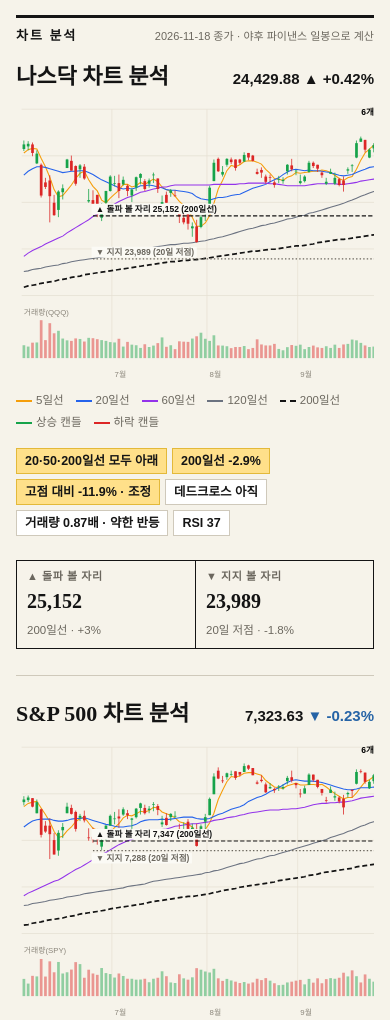
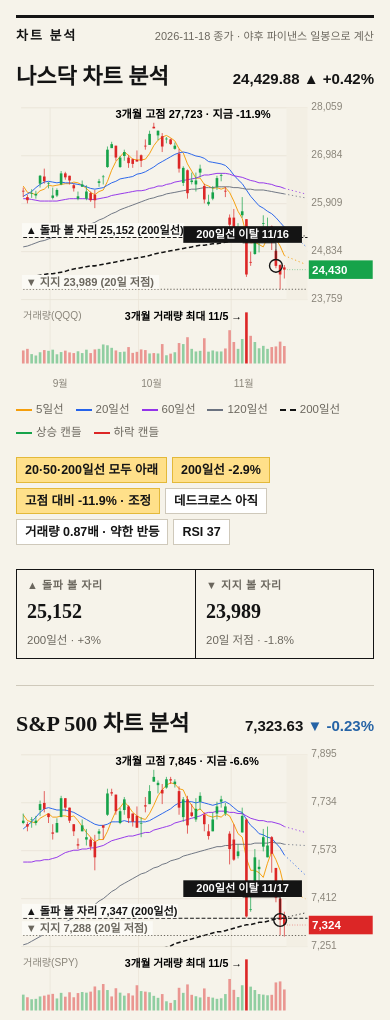
Before and after one commit to yoonjintar2-ctrl/usstock-news, a plain HTML site: page index.html in a window 390 px wide. Shown: the part 2324-3344 px from the top of the page. Drawn offline with Linux system fonts and the light colour scheme; a web font is replaced by a local one.

Commit message:
차트 분석: 최근 3개월만 표시, 모바일은 화면 폭에 맞춰 캔들·글자 확대
Co-Authored-By: Claude Opus 5.5 <noreply@anthropic.com>
Claude-Session: https://claude.ai/code/session_01Gqb9bjrgkbiLcJzUCqRNHw

```diff
--- a/index.html
+++ b/index.html
@@ -76,7 +76,7 @@ td:first-child,th:first-child{text-align:left}
 .chart{display:grid;gap:10px 22px;grid-template-columns:minmax(0,1fr);padding-bottom:22px;border-bottom:1px solid var(--line)}
 .chart:last-child{border-bottom:0}
 @media(min-width:900px){.chart{grid-template-columns:minmax(0,1fr) 300px}}
-.cscroll{overflow-x:auto;-webkit-overflow-scrolling:touch}@media(max-width:700px){.cscroll svg{min-width:640px}}
+.cscroll{overflow-x:auto;-webkit-overflow-scrolling:touch}@media(max-width:700px){.cscroll svg{width:100%;height:auto}}
 .chart .side h4{font-family:'Noto Serif KR',serif;font-size:22px;margin:0 0 2px;display:block}
 .chart .side .px{font-size:15px;margin-bottom:6px}
 .chart h4{display:flex;justify-content:space-between;align-items:baseline;gap:6px}
@@ -287,44 +287,53 @@ const MAC={5:'#f59e0b',20:'#2563eb',60:'#9333ea',120:'#6b7280',200:'#141414'};
 
 /* 캔들 차트 */
 function candleSVG(c){
- const K=c.candle,n=K.n,M=K.mas.length,per=4+M,b=unb64(K.b),vb=unb64(K.vb);
+ let K=c.candle,n=K.n;const M=K.mas.length,per=4+M,b=unb64(K.b);let vb=Array.from(unb64(K.vb));
  const q=x=>x===255?null:K.mn+x/254*(K.mx-K.mn);
  const O=[],Hh=[],Lw=[],Cc=[],MA=K.mas.map(()=>[]);
  for(let i=0;i<n;i++){const o=i*per;O.push(q(b[o]));Hh.push(q(b[o+1]));Lw.push(q(b[o+2]));Cc.push(q(b[o+3]));K.mas.forEach((m,j)=>MA[j].push(q(b[o+4+j])))}
  Cc[n-1]=c.close.v; // 마지막 종가는 정확한 값
- const PADN=14,W=900,H=400,PT=20,PH=262,VT=300,VH=70,L=8,R=78;
- let lo=K.mn,hi=K.mx;const pad=(hi-lo)*.05;lo-=pad;hi+=pad*1.4;
+ // 최근 3개월(약 63거래일)만 표시 — 모바일에서 캔들이 너무 작아 보여서(11/19). 이평선 값은 전체 기간으로 계산된 것 그대로 사용
+ const VIEW=63,s0=Math.max(0,n-VIEW);if(s0>0){[O,Hh,Lw,Cc].forEach(a=>a.splice(0,s0));MA.forEach(a=>a.splice(0,s0));K=Object.assign({},K,{dates:K.dates.slice(s0)});vb=vb.slice(s0);n=n-s0}
+ // 모바일: 화면 폭에 다 들어오게 좁은 캔버스 + 글자 키움(가로 스크롤 없이 3개월 전체가 보이게)
+ const MOB=window.matchMedia&&matchMedia('(max-width:700px)').matches,FS=MOB?1.45:1;
+ const PADN=MOB?5:8,W=MOB?560:900,H=MOB?460:400,PT=20,PH=MOB?300:262,VT=MOB?340:300,VH=MOB?80:70,L=8,R=MOB?104:78;
+ const rng=[...Hh,...Lw].filter(v=>v!=null);K.mas.forEach((m,j)=>{if(m<=60)MA[j].forEach(v=>{if(v!=null)rng.push(v)})});
+ let lo=Math.min(...rng),hi=Math.max(...rng);const pad=(hi-lo)*.06;lo-=pad;hi+=pad*1.5;
  const x=i=>L+(W-L-R)*(i+.5)/(n+PADN),y=v=>PT+PH*(1-(v-lo)/(hi-lo)),cw=(W-L-R)/(n+PADN)*.62;
  const f=v=>c.unit==='달러'?v.toFixed(2):Math.round(v).toLocaleString('ko-KR');
  const md=d=>`${+d.slice(5,7)}/${+d.slice(8,10)}`;
  const lastY=y(Cc[n-1]);
- let g=`<svg viewBox="0 0 ${W} ${H}" role="img" aria-label="${esc(c.name)} 일봉 캔들 차트" font-family="Pretendard,sans-serif">`;
- for(let k=0;k<=4;k++){const v=lo+(hi-lo)*k/4;g+=`<line x1="${L}" x2="${W-R}" y1="${y(v)}" y2="${y(v)}" stroke="#e4dfd2"/>`+(Math.abs(y(v)-lastY)<14?'':`<text x="${W-R+6}" y="${y(v)+4}" font-size="11" fill="#8a857a">${f(v)}</text>`)}
+ const cid='cp'+Math.random().toString(36).slice(2,8);
+ let g=`<svg viewBox="0 0 ${W} ${H}" role="img" aria-label="${esc(c.name)} 일봉 캔들 차트(최근 3개월)" font-family="Pretendard,sans-serif"><defs><clipPath id="${cid}"><rect x="${L}" y="${PT}" width="${W-R-L}" height="${PH}"/></clipPath></defs>`;
+ for(let k=0;k<=4;k++){const v=lo+(hi-lo)*k/4;g+=`<line x1="${L}" x2="${W-R}" y1="${y(v)}" y2="${y(v)}" stroke="#e4dfd2"/>`+(Math.abs(y(v)-lastY)<14*FS?'':`<text x="${W-R+6}" y="${y(v)+4}" font-size="11" fill="#8a857a">${f(v)}</text>`)}
  let pm='';K.dates.forEach((d,i)=>{const m=d.slice(5,7);if(m!==pm&&i>0){g+=`<line x1="${x(i)-cw}" x2="${x(i)-cw}" y1="${PT}" y2="${VT+VH}" stroke="#e7e1d3"/><text x="${x(i)}" y="${H-3}" font-size="11" fill="#8a857a">${+m}월</text>`}pm=m});
  // 거래량
  const vmaxI=vb.indexOf(Math.max(...vb));
- for(let i=0;i<n;i++){const h=VH*vb[i]/255,col=Cc[i]>=O[i]?UP:DN;g+=`<rect x="${(x(i)-cw/2).toFixed(1)}" y="${(VT+VH-h).toFixed(1)}" width="${cw.toFixed(1)}" height="${h.toFixed(1)}" fill="${col}" opacity="${i===vmaxI?1:.45}"/>`}
+ for(let i=0;i<n;i++){const h=VH*vb[i]/Math.max(1,vb[vmaxI]),col=Cc[i]>=O[i]?UP:DN;g+=`<rect x="${(x(i)-cw/2).toFixed(1)}" y="${(VT+VH-h).toFixed(1)}" width="${cw.toFixed(1)}" height="${h.toFixed(1)}" fill="${col}" opacity="${i===vmaxI?1:.45}"/>`}
  g+=`<text x="${L+3}" y="${VT+10}" font-size="11" fill="#8a857a">거래량(${esc(c.vol_sym)})</text>`;
- g+=x(vmaxI)<200?`<text x="${x(vmaxI)+7}" y="${VT+24}" font-size="11.5" font-weight="700">← 거래량 최대 ${md(K.dates[vmaxI])}</text>`:`<text x="${x(vmaxI)-7}" y="${VT+12}" text-anchor="end" font-size="11.5" font-weight="700">거래량 최대 ${md(K.dates[vmaxI])} →</text>`;
+ g+=x(vmaxI)<W*.3?`<text x="${x(vmaxI)+7}" y="${VT+24}" font-size="11.5" font-weight="700">← 3개월 거래량 최대 ${md(K.dates[vmaxI])}</text>`:`<text x="${x(vmaxI)-7}" y="${VT+12}" text-anchor="end" font-size="11.5" font-weight="700">3개월 거래량 최대 ${md(K.dates[vmaxI])} →</text>`;
  // 이평선
- g+=`<rect x="${x(n-.5)}" y="${PT}" width="${W-R-x(n-.5)}" height="${PH}" fill="#f3efe4"/><text x="${(x(n-.5)+W-R)/2}" y="${PT+PH-6}" text-anchor="middle" font-size="10.5" fill="#a39d90">추세 연장(점선)</text>`;
- K.mas.forEach((m,j)=>{const pts=MA[j].map((v,i)=>v==null?null:[x(i),y(v)]).filter(Boolean);g+=`<path d="${pts.map((p,i)=>(i?'L':'M')+p[0].toFixed(1)+' '+p[1].toFixed(1)).join('')}" fill="none" stroke="${MAC[m]}" stroke-width="${m===200?2.4:1.5}" ${m===200?'stroke-dasharray="7 4"':''}/>`;
-  const a=MA[j],v1=a[n-1],v0=a[n-6];if(v1!=null&&v0!=null){const sl=(v1-v0)/5;const ve=Math.max(lo,Math.min(hi,v1+sl*PADN));g+=`<path d="M${x(n-1)} ${y(v1)} L${x(n-1+PADN)} ${y(ve)}" fill="none" stroke="${MAC[m]}" stroke-width="1.5" stroke-dasharray="2 4" opacity=".85"/>`}});
+ g+=`<rect x="${x(n-.5)}" y="${PT}" width="${W-R-x(n-.5)}" height="${PH}" fill="#f3efe4"/>${MOB?'':`<text x="${(x(n-.5)+W-R)/2}" y="${PT+PH-6}" text-anchor="middle" font-size="10.5" fill="#a39d90">추세 연장(점선)</text>`}`;
+ K.mas.forEach((m,j)=>{const pts=MA[j].map((v,i)=>v==null?null:[x(i),y(v)]).filter(Boolean);g+=`<path clip-path="url(#${cid})" d="${pts.map((p,i)=>(i?'L':'M')+p[0].toFixed(1)+' '+p[1].toFixed(1)).join('')}" fill="none" stroke="${MAC[m]}" stroke-width="${m===200?2.4:1.5}" ${m===200?'stroke-dasharray="7 4"':''}/>`;
+  const a=MA[j],v1=a[n-1],v0=a[n-6];if(v1!=null&&v0!=null){const sl=(v1-v0)/5;const ve=Math.max(lo,Math.min(hi,v1+sl*PADN));g+=`<path clip-path="url(#${cid})" d="M${x(n-1)} ${y(v1)} L${x(n-1+PADN)} ${y(ve)}" fill="none" stroke="${MAC[m]}" stroke-width="1.5" stroke-dasharray="2 4" opacity=".85"/>`}});
  // 캔들
  for(let i=0;i<n;i++){const up=Cc[i]>=O[i],col=up?UP:DN,top=y(Math.max(O[i],Cc[i])),bot=y(Math.min(O[i],Cc[i]));g+=`<line x1="${x(i)}" x2="${x(i)}" y1="${y(Hh[i])}" y2="${y(Lw[i])}" stroke="${col}" stroke-width="1.1"/><rect x="${(x(i)-cw/2).toFixed(1)}" y="${top.toFixed(1)}" width="${cw.toFixed(1)}" height="${Math.max(1,bot-top).toFixed(1)}" fill="${col}"/>`}
  // 돌파·지지
- const W2=c.watch;if(W2){const near=Math.abs(y(W2.up.v)-y(W2.down.v))<20,upAbove=y(W2.up.v)<=y(W2.down.v);
-  const hl2=(v,t,col,dash,below)=>{const ty=below?y(v)+15:y(v)-5;return `<line x1="${x(n-104)}" x2="${W-R}" y1="${y(v)}" y2="${y(v)}" stroke="${col}" stroke-width="1.6" stroke-dasharray="${dash}"/><rect x="${x(n-104)-2}" y="${ty-12}" width="${t.length*6.8+12}" height="15" fill="#fbfaf5"/><text x="${x(n-104)+4}" y="${ty}" font-size="12" font-weight="800" fill="${col}">${t}</text>`};
+ const WY=[];const W2=c.watch;if(W2){const near=Math.abs(y(W2.up.v)-y(W2.down.v))<20,upAbove=y(W2.up.v)<=y(W2.down.v);
+  const hl2=(v0,t,col,dash,below)=>{const out=v0<lo?'아래':v0>hi?'위':'';const v=Math.max(lo+(hi-lo)*.03,Math.min(hi-(hi-lo)*.03,v0));if(out){t+=` · 차트 ${out}쪽`;dash='1 5'}WY.push(y(v));const ty=below?y(v)+15*FS:y(v)-5;return `<line x1="${x(0)}" x2="${W-R}" y1="${y(v)}" y2="${y(v)}" stroke="${col}" stroke-width="1.6" stroke-dasharray="${dash}"/><rect x="${x(0)-2}" y="${ty-12*FS}" width="${(t.length*6.8+12)*FS}" height="${15*FS}" fill="#fbfaf5"/><text x="${x(0)+4}" y="${ty}" font-size="12" font-weight="800" fill="${col}">${t}</text>`};
   g+=hl2(W2.up.v,`▲ 돌파 볼 자리 ${f(W2.up.v)} (${W2.up.name})`,'#141414','6 3',near&&!upAbove);
   g+=hl2(W2.down.v,`▼ 지지 ${f(W2.down.v)} (${W2.down.name})`,'#6b675e','2 3',near?upAbove:false)}
  // 고점
  let hiI=0;Hh.forEach((v,i)=>{if(v>Hh[hiI])hiI=i});const dd=(Cc[n-1]/Hh[hiI]-1)*100;
- g+=`<text x="${Math.min(Math.max(x(hiI)-60,L+2),W-R-170)}" y="${y(Hh[hiI])-8}" font-size="12" font-weight="800">6개월 고점 ${f(Hh[hiI])} · 지금 ${dd.toFixed(1)}%</text>`;
+ g+=`<text x="${Math.min(Math.max(x(hiI)-60,L+2),W-R-170*FS)}" y="${y(Hh[hiI])-8}" font-size="12" font-weight="800">3개월 고점 ${f(Hh[hiI])} · 지금 ${dd.toFixed(1)}%</text>`;
  // 200일선 이탈
  const m200=MA[K.mas.indexOf(200)];let xI=-1;for(let i=n-1;i>0;i--){if(m200[i]!=null&&m200[i-1]!=null&&Cc[i]<m200[i]&&Cc[i-1]>=m200[i-1]){xI=i;break}}
- if(xI>0){const cx=x(xI),cy=y(Cc[xI]),lx=Math.min(cx,W-R-150);g+=`<circle cx="${cx}" cy="${cy}" r="10" fill="none" stroke="#141414" stroke-width="2.2"/><line x1="${cx}" y1="${cy-11}" x2="${cx}" y2="${cy-36}" stroke="#141414" stroke-width="1.3"/><line x1="${cx}" y1="${cy-36}" x2="${lx}" y2="${cy-36}" stroke="#141414" stroke-width="1.3"/><rect x="${lx-64}" y="${cy-54}" width="128" height="18" fill="#141414"/><text x="${lx}" y="${cy-41}" text-anchor="middle" font-size="12" font-weight="800" fill="#fff">200일선 이탈 ${md(K.dates[xI])}</text>`}
- g+=`<line x1="${x(n-1)+cw}" x2="${W-R}" y1="${lastY}" y2="${lastY}" stroke="${Cc[n-1]>=Cc[n-2]?UP:DN}" stroke-width="1" stroke-dasharray="1 3"/><rect x="${x(n-1)+cw+2}" y="${lastY-20}" width="${(f(Cc[n-1]).length+3)*7.2}" height="16" fill="#fbfaf5" opacity=".92"/><text x="${x(n-1)+cw+4}" y="${lastY-7}" font-size="11.5" font-weight="800" fill="${Cc[n-1]>=Cc[n-2]?UP:DN}">현재 ${f(Cc[n-1])}</text><rect x="${W-R+2}" y="${lastY-10}" width="${R-4}" height="20" fill="${Cc[n-1]>=Cc[n-2]?UP:DN}"/><text x="${W-R+7}" y="${lastY+4.5}" font-size="12.5" font-weight="800" fill="#fff">${f(Cc[n-1])}</text>`;
- return g+'</svg>';
+ if(xI>0){const cx=x(xI),cy=y(Cc[xI]),lx=Math.min(Math.max(cx,L+64*FS),W-R-70*FS);const hB=18*FS;
+  const clash=ly=>WY.some(w=>w>ly-hB-6&&w<ly+6);let ly=cy-36;if(ly-hB<PT||clash(ly))ly=cy+36+hB;if(clash(ly))ly=cy-36;
+  g+=`<circle cx="${cx}" cy="${cy}" r="10" fill="none" stroke="#141414" stroke-width="2.2"/><line x1="${cx}" y1="${ly<cy?cy-11:cy+11}" x2="${cx}" y2="${ly<cy?ly:ly-hB}" stroke="#141414" stroke-width="1.3"/><line x1="${cx}" y1="${ly<cy?ly:ly-hB}" x2="${lx}" y2="${ly<cy?ly:ly-hB}" stroke="#141414" stroke-width="1.3"/><rect x="${lx-64*FS}" y="${ly-hB}" width="${128*FS}" height="${hB}" fill="#141414"/><text x="${lx}" y="${ly-5*FS}" text-anchor="middle" font-size="12" font-weight="800" fill="#fff">200일선 이탈 ${md(K.dates[xI])}</text>`}
+ g+=`<line x1="${x(n-1)+cw}" x2="${W-R}" y1="${lastY}" y2="${lastY}" stroke="${Cc[n-1]>=Cc[n-2]?UP:DN}" stroke-width="1" stroke-dasharray="1 3"/>${MOB?'':`<rect x="${x(n-1)+cw+2}" y="${lastY-20*FS}" width="${(f(Cc[n-1]).length+3)*7.2*FS}" height="${16*FS}" fill="#fbfaf5" opacity=".92"/><text x="${x(n-1)+cw+4}" y="${lastY-7}" font-size="11.5" font-weight="800" fill="${Cc[n-1]>=Cc[n-2]?UP:DN}">현재 ${f(Cc[n-1])}</text>`}<rect x="${W-R+2}" y="${lastY-10*FS}" width="${R-4}" height="${20*FS}" fill="${Cc[n-1]>=Cc[n-2]?UP:DN}"/><text x="${W-R+7}" y="${lastY+4.5*FS}" font-size="12.5" font-weight="800" fill="#fff">${f(Cc[n-1])}</text>`;
+ g+='</svg>';
+ return FS===1?g:g.replace(/font-size="([\d.]+)"/g,(m,v)=>`font-size="${(+v*FS).toFixed(1)}"`);
 }
 
 /* 트리맵(구역별 squarify) */
@@ -401,7 +410,7 @@ function mine(Q){
 }
 
 const safe=(id,fn)=>{try{fn()}catch(e){console.error(id,e);const el=$(id);if(el)el.innerHTML='<p class="tbd">이 칸을 불러오지 못했습니다. 새로고침해 주세요.</p>'}};
-const SITE_V=4;
+const SITE_V=5;
 function render(D){
  if((D.site_v||0)>SITE_V&&!sessionStorage.getItem('usn_r')){try{sessionStorage.setItem('usn_r','1')}catch(e){}location.replace(location.pathname+'?r='+Date.now()+(location.search.includes('d=')?'&'+location.search.slice(1):''));return}
  document.title=`미국주식 늬우스 제${D.no}호 · ${D.date}`;
```
Also changed, not shown: today.json.
